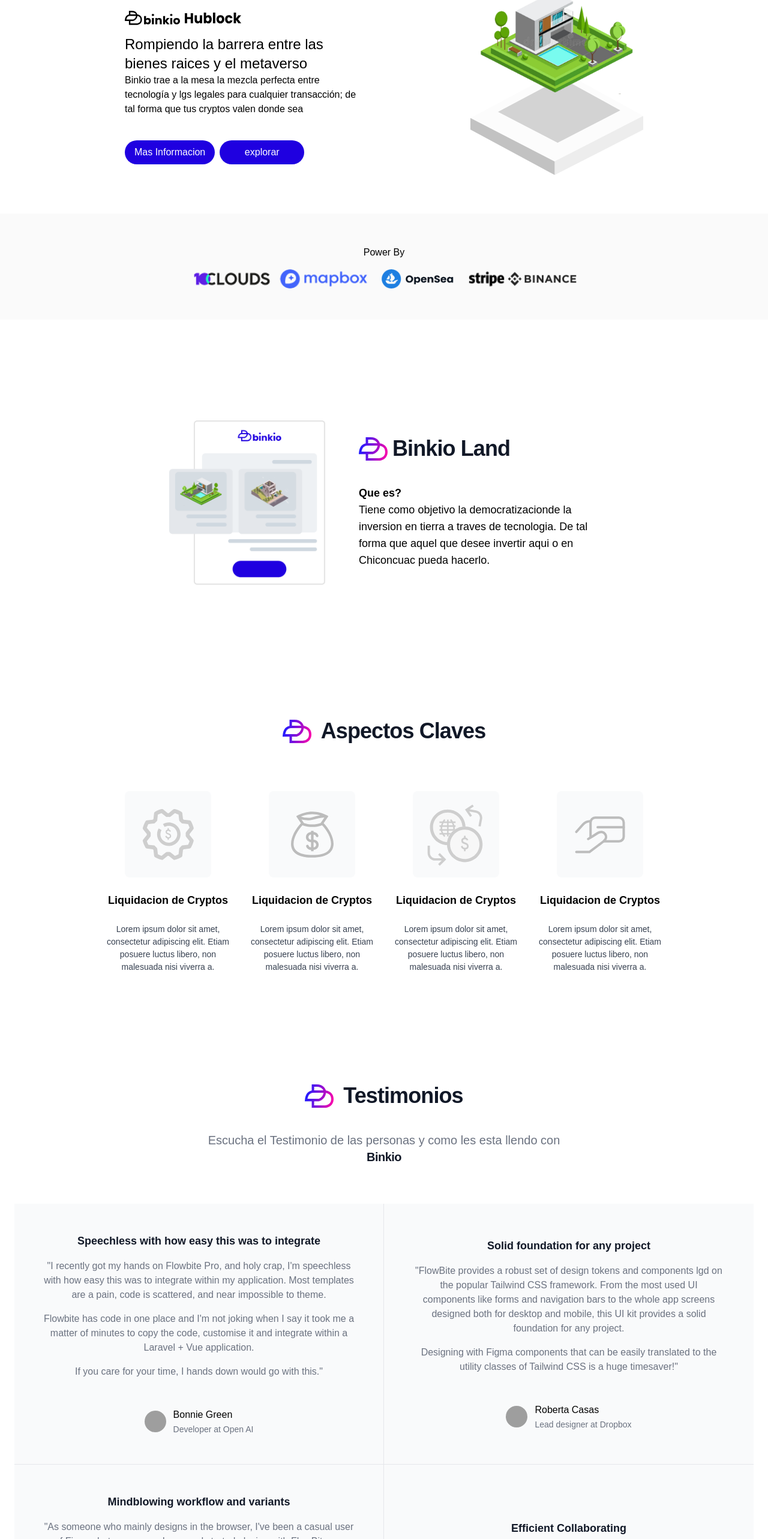
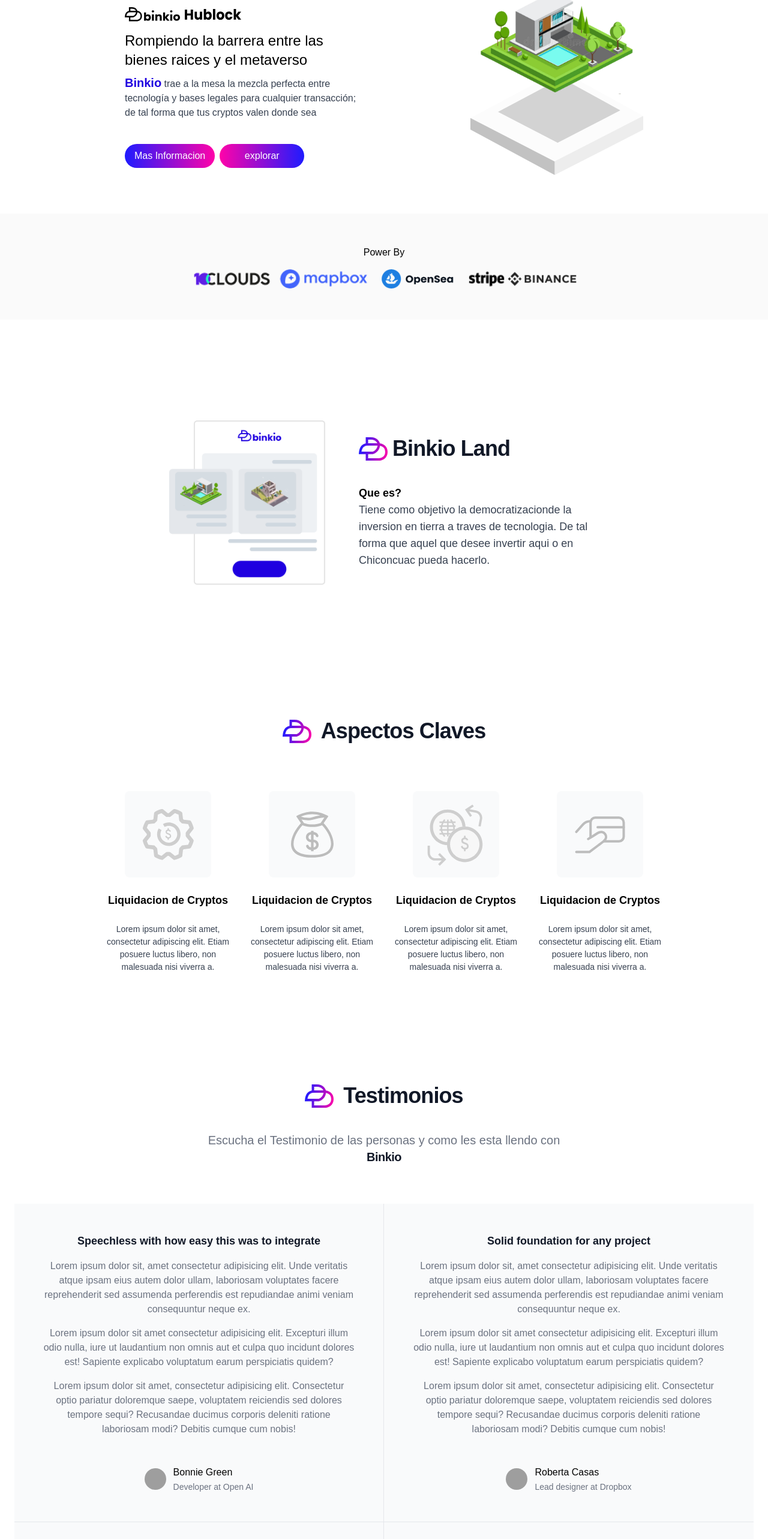
Before and after one commit to PIDhibran/binkio, an Angular app: page / in a window 1280 px wide. Shown: the part 177-2743 px from the top of the page at 60% size. Built offline with nearby package versions, Linux system fonts and the light colour scheme; grey boxes are pictures that could not be loaded.

Commit message:
se cambiaron los colores de botones y logo

```diff
--- a/src/app/app.component.html
+++ b/src/app/app.component.html
@@ -2,7 +2,7 @@
 <header class="w-full h-max items-cente">
   <nav class="px-2 bg-white border-gray-200 dark:bg-gray-900 dark:border-gray-700">
     <div class="container h-[80px] flex flex-row items-center justify-between mx-auto">
-        <a href="#" class="flex items-center ml-10">
+      <a href="#" class="flex items-center ml-10 max-md:ml-3">
         <img src="../../../assets/svg/logo_main_white.svg" class="w-24 mr-3 sm:h-10 hidden dark:flex"
           alt="binkio Logo" />
         <img src="../../../assets/svg/logo_main.svg" class="w-24 mr-3 sm:h-10 dark:hidden" alt="binkio Logo" />
@@ -69,7 +69,8 @@
               class="block py-2 pl-3 pr-4 text-gray-700 rounded hover:bg-gray-100 md:hover:bg-transparent md:border-0 md:hover:text-blue-700 md:p-0 dark:text-gray-400 md:dark:hover:text-white dark:hover:bg-gray-700 dark:hover:text-white md:dark:hover:bg-transparent">Contact</a>
           </li>
           <li>
-              <a href="" class="flex justify-center items-center w-28 h-10 rounded-tl-full rounded-br-full text-white bg-[#1F00E0]">
+            <a href=""
+              class="flex justify-center items-center w-28 h-10 rounded-tl-full rounded-br-full text-white bg-gradient-to-r from-[#1F1BFF] to-[#FF03A9]">
               login
             </a>
           </li>
@@ -87,24 +88,24 @@
           <img src="../../../assets/svg/logo_main_black.svg" alt="">
           <img src="../../../assets/svg/hublock.svg" alt="">
         </section>
-          <section>
+        <section class="flex flex-col gap-2">
           <h1>
             <span class="text-2xl font-medium">
               Rompiendo la barrera entre las bienes raices y el metaverso
             </span>
           </h1>
-            <p>
-              Binkio trae a la mesa la mezcla perfecta
-              entre tecnología y lgs legales para
+          <p class="text-gray-700">
+            <span class="text-xl font-extrabold text-[#1F00E0]">Binkio</span> trae a la mesa la mezcla perfecta
+            entre tecnología y bases legales para
             cualquier transacción; de tal forma que
             tus cryptos valen donde sea
           </p>
         </section>
         <section class="flex flex-row gap-2 mt-10 text-white">
-            <a href="" class="flex min-w-[141px] px-4 h-[40px] rounded-full bg-[#1F00E0] justify-center items-center">Mas
+          <a href="" class="flex min-w-[141px] px-4 h-[40px] rounded-full bg-gradient-to-r from-[#1F1BFF] to-[#FF03A9] justify-center items-center">Mas
             Informacion</a>
           <a href=""
-              class="flex min-w-[141px] px-4 h-[40px] rounded-full bg-[#1F00E0] justify-center items-center">explorar</a>
+            class="flex min-w-[141px] px-4 h-[40px] rounded-full bg-gradient-to-r from-[#FF03A9] to-[#1F1BFF] justify-center items-center">explorar</a>
         </section>
       </div>
     </div>
@@ -126,7 +127,8 @@
   </div>
   <!-- binkio_info section -->
   <div class="container h-max py-20 items-center justify-center max-w-full mx-auto my-12">
-      <div class="container flex flex-wrap h-full mx-auto items-center justify-center gap-14 mb-16 max-md:flex-wrap-reverse">
+    <div
+      class="container flex flex-wrap h-full mx-auto items-center justify-center gap-14 mb-16 max-md:flex-wrap-reverse">
       <div class="flex w-auto m-0 h-max justify-center pt-10 my-auto items-center">
         <img class="w-[260px]" src="../../../assets/images/binkio_info/binkio-card.png" alt="">
       </div>
@@ -142,7 +144,7 @@
                 Que es?
               </span>
             </h1>
-              <p class="text-lg">
+            <p class="text-lg text-gray-700">
               Tiene como objetivo la democratizacionde la inversion en tierra a traves de tecnologia. De tal forma que
               aquel que desee invertir aqui o en Chiconcuac pueda hacerlo.
             </p>
@@ -155,7 +157,8 @@
   <div class="container mx-auto my-20">
     <section class="flex flex-row justify-center items-center gap-4 mb-10 max-md:flex-col">
       <img src="../../../assets/svg/binkio_colofull.svg" alt="">
-        <p class="text-4xl tracking-tight font-extrabold text-gray-900 dark:text-white max-md:w-60 max-md:text-center">Aspectos Claves</p>
+      <p class="text-4xl tracking-tight font-extrabold text-gray-900 dark:text-white max-md:w-60 max-md:text-center">
+        Aspectos Claves</p>
     </section>
     <div class="container flex flex-row w-full items-center justify-center p-10 gap-4 mx-auto">
       <div class="flex flex-wrap gap-4 justify-center items-center">
@@ -218,58 +221,96 @@
         </section>
       </div>
       <div class="grid mb-8 lg:mb-12 lg:grid-cols-2">
-              <figure class="flex flex-col justify-center items-center p-8 text-center bg-gray-50 border-b border-gray-200 md:p-12 lg:border-r dark:bg-gray-800 dark:border-gray-700">
+        <figure
+          class="flex flex-col justify-center items-center p-8 text-center bg-gray-50 border-b border-gray-200 md:p-12 lg:border-r dark:bg-gray-800 dark:border-gray-700">
           <blockquote class="mx-auto mb-8 max-w-2xl text-gray-500 dark:text-gray-400">
-                      <h3 class="text-lg font-semibold text-gray-900 dark:text-white">Speechless with how easy this was to integrate</h3>
-                      <p class="my-4">"I recently got my hands on Flowbite Pro, and holy crap, I'm speechless with how easy this was to integrate within my application. Most templates are a pain, code is scattered, and near impossible to theme.</p>
-                      <p class="my-4">Flowbite has code in one place and I'm not joking when I say it took me a matter of minutes to copy the code, customise it and integrate within a Laravel + Vue application.</p>
-                      <p class="my-4">If you care for your time, I hands down would go with this."</p>
+            <h3 class="text-lg font-semibold text-gray-900 dark:text-white">Speechless with how easy this was to
+              integrate</h3>
+            <p class="my-4">Lorem ipsum dolor sit, amet consectetur adipisicing elit. Unde veritatis atque ipsam eius
+              autem dolor ullam, laboriosam voluptates facere reprehenderit sed assumenda perferendis est repudiandae
+              animi veniam consequuntur neque ex.</p>
+            <p class="my-4">Lorem ipsum dolor sit amet consectetur adipisicing elit. Excepturi illum odio nulla, iure ut
+              laudantium non omnis aut et culpa quo incidunt dolores est! Sapiente explicabo voluptatum earum
+              perspiciatis quidem?</p>
+            <p class="my-4">Lorem ipsum dolor sit amet, consectetur adipisicing elit. Consectetur optio pariatur
+              doloremque saepe, voluptatem reiciendis sed dolores tempore sequi? Recusandae ducimus corporis deleniti
+              ratione laboriosam modi? Debitis cumque cum nobis!</p>
           </blockquote>
           <figcaption class="flex justify-center items-center space-x-3">
-                      <img class="w-9 h-9 rounded-full" src="https://flowbite.s3.amazonaws.com/blocks/marketing-ui/avatars/karen-nelson.png" alt="profile picture">
+            <img class="w-9 h-9 rounded-full"
+              src="https://flowbite.s3.amazonaws.com/blocks/marketing-ui/avatars/karen-nelson.png"
+              alt="profile picture">
             <div class="space-y-0.5 font-medium dark:text-white text-left">
               <div>Bonnie Green</div>
               <div class="text-sm font-light text-gray-500 dark:text-gray-400">Developer at Open AI</div>
             </div>
           </figcaption>
         </figure>
-              <figure class="flex flex-col justify-center items-center p-8 text-center bg-gray-50 border-b border-gray-200 md:p-12 dark:bg-gray-800 dark:border-gray-700">
+        <figure
+          class="flex flex-col justify-center items-center p-8 text-center bg-gray-50 border-b border-gray-200 md:p-12 dark:bg-gray-800 dark:border-gray-700">
           <blockquote class="mx-auto mb-8 max-w-2xl text-gray-500 dark:text-gray-400">
             <h3 class="text-lg font-semibold text-gray-900 dark:text-white">Solid foundation for any project</h3>
-                      <p class="my-4">"FlowBite provides a robust set of design tokens and components lgd on the popular Tailwind CSS framework. From the most used UI components like forms and navigation bars to the whole app screens designed both for desktop and mobile, this UI kit provides a solid foundation for any project.</p>
-                      <p class="my-4">Designing with Figma components that can be easily translated to the utility classes of Tailwind CSS is a huge timesaver!"</p>
+            <p class="my-4">Lorem ipsum dolor sit, amet consectetur adipisicing elit. Unde veritatis atque ipsam eius
+              autem dolor ullam, laboriosam voluptates facere reprehenderit sed assumenda perferendis est repudiandae
+              animi veniam consequuntur neque ex.</p>
+            <p class="my-4">Lorem ipsum dolor sit amet consectetur adipisicing elit. Excepturi illum odio nulla, iure ut
+              laudantium non omnis aut et culpa quo incidunt dolores est! Sapiente explicabo voluptatum earum
+              perspiciatis quidem?</p>
+            <p class="my-4">Lorem ipsum dolor sit amet, consectetur adipisicing elit. Consectetur optio pariatur
+              doloremque saepe, voluptatem reiciendis sed dolores tempore sequi? Recusandae ducimus corporis deleniti
+              ratione laboriosam modi? Debitis cumque cum nobis!</p>
           </blockquote>
           <figcaption class="flex justify-center items-center space-x-3">
-                      <img class="w-9 h-9 rounded-full" src="https://flowbite.s3.amazonaws.com/blocks/marketing-ui/avatars/roberta-casas.png" alt="profile picture">
+            <img class="w-9 h-9 rounded-full"
+              src="https://flowbite.s3.amazonaws.com/blocks/marketing-ui/avatars/roberta-casas.png"
+              alt="profile picture">
             <div class="space-y-0.5 font-medium dark:text-white text-left">
               <div>Roberta Casas</div>
               <div class="text-sm font-light text-gray-500 dark:text-gray-400">Lead designer at Dropbox</div>
             </div>
           </figcaption>
         </figure>
-              <figure class="flex flex-col justify-center items-center p-8 text-center bg-gray-50 border-b border-gray-200 lg:border-b-0 md:p-12 lg:border-r dark:bg-gray-800 dark:border-gray-700">
+        <figure
+          class="flex flex-col justify-center items-center p-8 text-center bg-gray-50 border-b border-gray-200 lg:border-b-0 md:p-12 lg:border-r dark:bg-gray-800 dark:border-gray-700">
           <blockquote class="mx-auto mb-8 max-w-2xl text-gray-500 dark:text-gray-400">
             <h3 class="text-lg font-semibold text-gray-900 dark:text-white">Mindblowing workflow and variants</h3>
-                      <p class="my-4">"As someone who mainly designs in the browser, I've been a casual user of Figma, but as soon as I saw and started playing with FlowBite my mind was 🤯.</p>
-                      <p class="my-4">Everything is so well structured and simple to use (I've learnt so much about Figma by just using the toolkit).</p>
-                      <p class="my-4">Aesthetically, the well designed components are beautiful and will undoubtedly level up your next application."</p>
+            <p class="my-4">Lorem ipsum dolor sit, amet consectetur adipisicing elit. Unde veritatis atque ipsam eius
+              autem dolor ullam, laboriosam voluptates facere reprehenderit sed assumenda perferendis est repudiandae
+              animi veniam consequuntur neque ex.</p>
+            <p class="my-4">Lorem ipsum dolor sit amet consectetur adipisicing elit. Excepturi illum odio nulla, iure ut
+              laudantium non omnis aut et culpa quo incidunt dolores est! Sapiente explicabo voluptatum earum
+              perspiciatis quidem?</p>
+            <p class="my-4">Lorem ipsum dolor sit amet, consectetur adipisicing elit. Consectetur optio pariatur
+              doloremque saepe, voluptatem reiciendis sed dolores tempore sequi? Recusandae ducimus corporis deleniti
+              ratione laboriosam modi? Debitis cumque cum nobis!</p>
           </blockquote>
           <figcaption class="flex justify-center items-center space-x-3">
-                      <img class="w-9 h-9 rounded-full" src="https://flowbite.s3.amazonaws.com/blocks/marketing-ui/avatars/jese-leos.png" alt="profile picture">
+            <img class="w-9 h-9 rounded-full"
+              src="https://flowbite.s3.amazonaws.com/blocks/marketing-ui/avatars/jese-leos.png" alt="profile picture">
             <div class="space-y-0.5 font-medium dark:text-white text-left">
               <div>Jese Leos</div>
               <div class="text-sm font-light text-gray-500 dark:text-gray-400">Software Engineer at Facebook</div>
             </div>
           </figcaption>
         </figure>
-              <figure class="flex flex-col justify-center items-center p-8 text-center bg-gray-50 border-gray-200 md:p-12 dark:bg-gray-800 dark:border-gray-700">
+        <figure
+          class="flex flex-col justify-center items-center p-8 text-center bg-gray-50 border-gray-200 md:p-12 dark:bg-gray-800 dark:border-gray-700">
           <blockquote class="mx-auto mb-8 max-w-2xl text-gray-500 dark:text-gray-400">
             <h3 class="text-lg font-semibold text-gray-900 dark:text-white">Efficient Collaborating</h3>
-                      <p class="my-4">"This is a very complex and beautiful set of elements. Under the hood it comes with the best things from 2 different worlds: Figma and Tailwind.</p>
-                      <p class="my-4">You have many examples that can be used to create a fast prototype for your team."</p>
+            <p class="my-4">Lorem ipsum dolor sit, amet consectetur adipisicing elit. Unde veritatis atque ipsam eius
+              autem dolor ullam, laboriosam voluptates facere reprehenderit sed assumenda perferendis est repudiandae
+              animi veniam consequuntur neque ex.</p>
+            <p class="my-4">Lorem ipsum dolor sit amet consectetur adipisicing elit. Excepturi illum odio nulla, iure ut
+              laudantium non omnis aut et culpa quo incidunt dolores est! Sapiente explicabo voluptatum earum
+              perspiciatis quidem?</p>
+            <p class="my-4">Lorem ipsum dolor sit amet, consectetur adipisicing elit. Consectetur optio pariatur
+              doloremque saepe, voluptatem reiciendis sed dolores tempore sequi? Recusandae ducimus corporis deleniti
+              ratione laboriosam modi? Debitis cumque cum nobis!</p>
           </blockquote>
           <figcaption class="flex justify-center items-center space-x-3">
-                      <img class="w-9 h-9 rounded-full" src="https://flowbite.s3.amazonaws.com/blocks/marketing-ui/avatars/joseph-mcfall.png" alt="profile picture">
+            <img class="w-9 h-9 rounded-full"
+              src="https://flowbite.s3.amazonaws.com/blocks/marketing-ui/avatars/joseph-mcfall.png"
+              alt="profile picture">
             <div class="space-y-0.5 font-medium dark:text-white text-left">
               <div>Joseph McFall</div>
               <div class="text-sm font-light text-gray-500 dark:text-gray-400">CTO at Google</div>
@@ -278,7 +319,9 @@
         </figure>
       </div>
       <div class="text-center">
-              <a href="#" class="py-2.5 px-5 mr-2 mb-2 text-sm font-medium text-gray-900 focus:outline-none bg-white rounded-lg border border-gray-200 hover:bg-gray-100 hover:text-blue-700 focus:z-10 focus:ring-4 focus:ring-gray-200 dark:focus:ring-gray-700 dark:bg-gray-800 dark:text-gray-400 dark:border-gray-600 dark:hover:text-white dark:hover:bg-gray-700">Show more...</a>
+        <a href="#"
+          class="py-2.5 px-5 mr-2 mb-2 text-sm font-medium text-gray-900 focus:outline-none bg-white rounded-lg border border-gray-200 hover:bg-gray-100 hover:text-blue-700 focus:z-10 focus:ring-4 focus:ring-gray-200 dark:focus:ring-gray-700 dark:bg-gray-800 dark:text-gray-400 dark:border-gray-600 dark:hover:text-white dark:hover:bg-gray-700">Show
+          more...</a>
       </div>
     </div>
   </section>
```
Also changed, not shown: src/assets/svg/logo_main.svg. Lines whose indentation alone changed are shown as unchanged.
